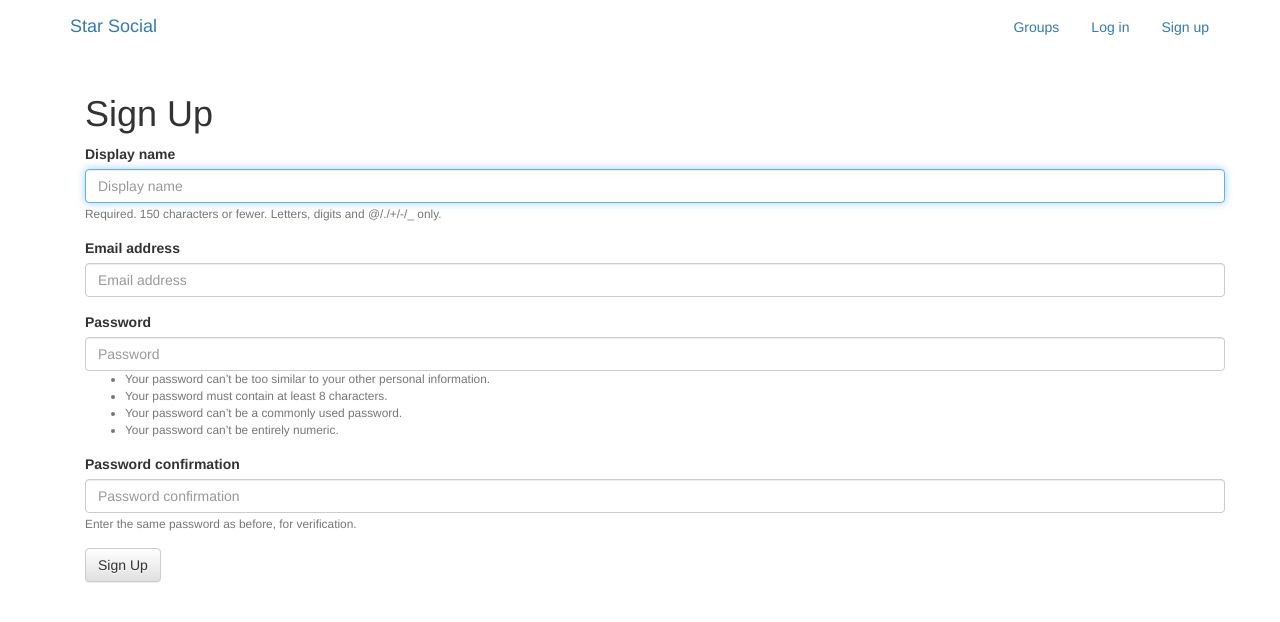
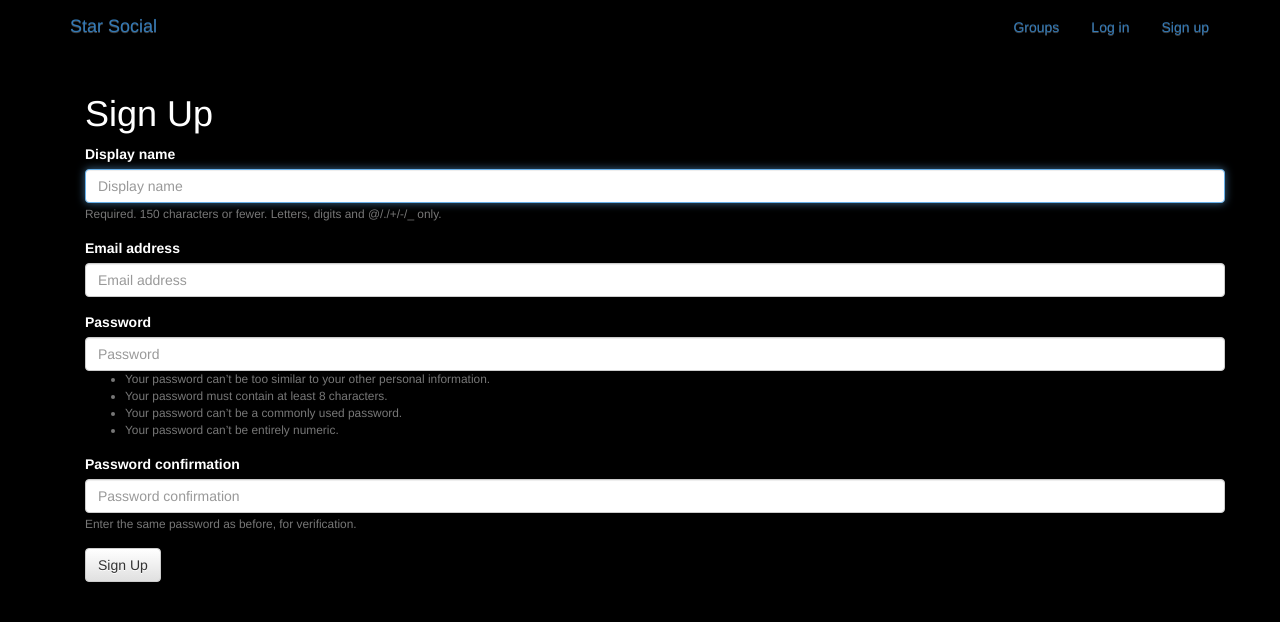
Before and after one commit to Otien0/Simple-Social-media-Django, a Django app: page /accounts/signup/ in a window 1280 px wide. Shown: the top 622 px of the page. Run offline with Django 3.2, Linux system fonts and the light colour scheme; parts of the project's set-up code (start-up, migrations or seed data) failed here and were passed over; some libraries are stand-ins or nearby versions.

Commit message:
Update static/simplesocial/css file

```diff
--- a/simplesocial/static/simplesocial/css/master.css
+++ b/simplesocial/static/simplesocial/css/master.css
@@ -1,5 +1,6 @@
-.class
-{
-	display: block;
-	color: #00ff00;
+body {
+  margin: 0;
+  overflow: hidden;
+  background-color: black;
+  color:white;
 }
```
